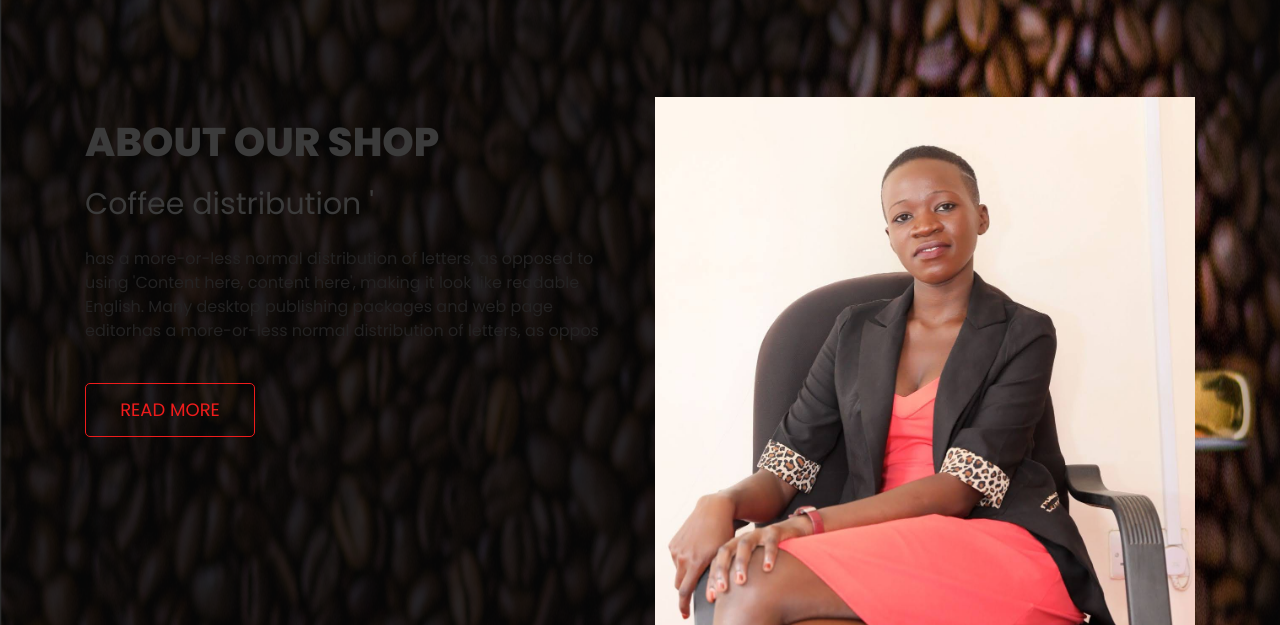
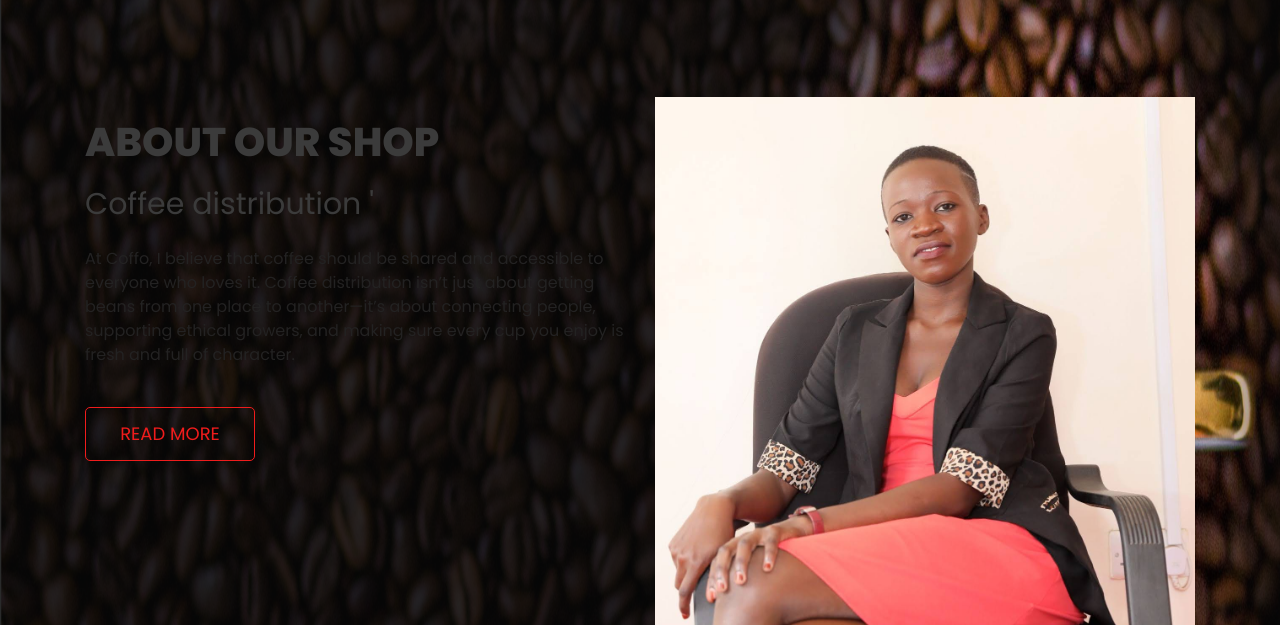
Before and after one commit to euphrazia/fullstack, a Flask app: page /about in a window 1280 px wide. Shown: the part 237-862 px from the top of the page. Run offline with Flask 3, Linux system fonts and the light colour scheme; some libraries are stand-ins or nearby versions.

Commit message:
Update about.html

```diff
--- a/templates/about.html
+++ b/templates/about.html
@@ -12,7 +12,7 @@
                      <div class="about_taital_box">
                         <h1 class="about_taital">About Our shop</h1>
                         <h1 class="about_taital_1">Coffee distribution '</h1>
-                        <p class=" about_text">has a more-or-less normal distribution of letters, as opposed to using 'Content here, content here', making it look like readable English. Many desktop publishing packages and web page editorhas a more-or-less normal distribution of letters, as oppos</p>
+                        <p class=" about_text">At Coffo, I believe that coffee should be shared and accessible to everyone who loves it. Coffee distribution isn’t just about getting beans from one place to another—it’s about connecting people, supporting ethical growers, and making sure every cup you enjoy is fresh and full of character.</p>
                         <div class="readmore_btn"><a href="#">Read More</a></div>
                      </div>
                   </div>
```
